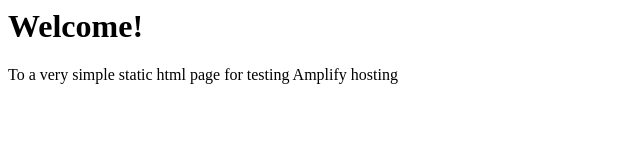
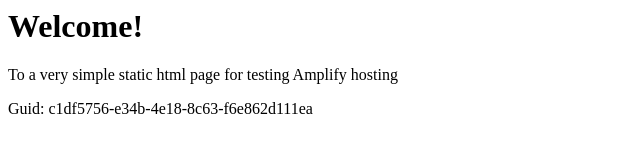
Before and after one commit to aws-aemilia-icn/Github-PR-Commit-Integration-Test-DoNotTouch-Gith-OKSLNVO2-v1-preprod-ap-northeast-2, a website: page src/index.html in a window 1280 px wide. Shown: the whole page, without its empty margins (0-640 px from the left). Drawn offline with Linux system fonts and the light colour scheme.

Commit message:
commit from integ tests

```diff
--- a/src/index.html
+++ b/src/index.html
@@ -1,3 +1,5 @@
+
+
 <html lang="en">
 
 <head>
@@ -10,6 +12,6 @@
 <body>
     <h1>Welcome!</h1>
     <p>To a very simple static html page for testing Amplify hosting</p>
-</body>
+    <p>Guid: c1df5756-e34b-4e18-8c63-f6e862d111ea</p></body>
 
 </html>
```
